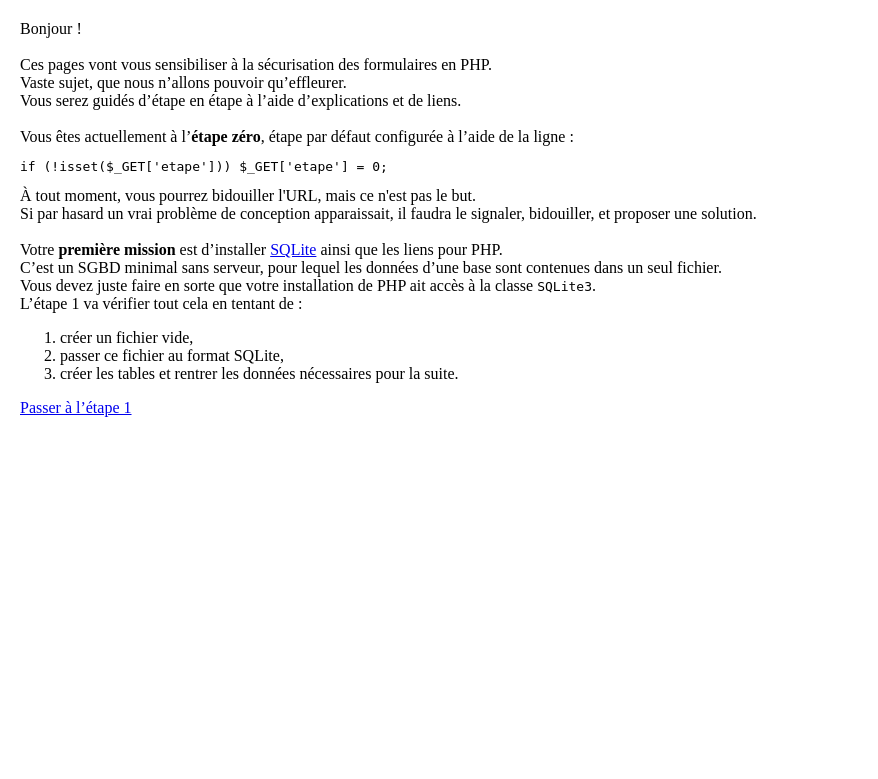
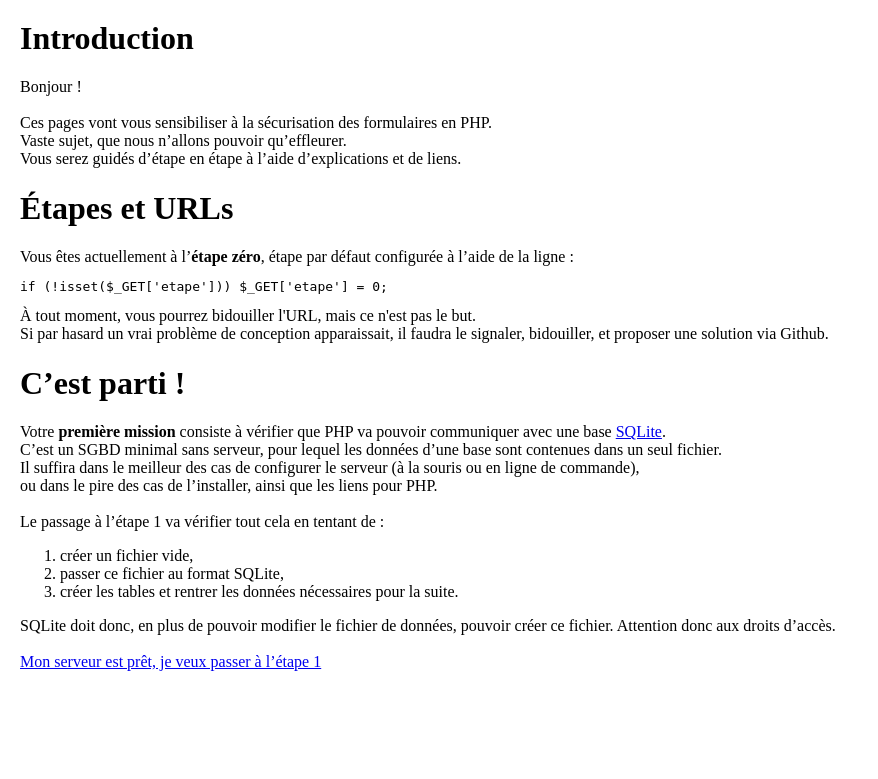
Before and after one commit to Grahack/peda-form-php, a PHP site: page /index.php in a window 1280 px wide. Shown: the top 779 px of the page, without its empty margins (0-878 px from the left). Run offline with PHP 8.4, Linux system fonts and the light colour scheme.

Commit message:
Modifs étape 0 (contenu + mise en forme avec titres).

```diff
--- a/index.php
+++ b/index.php
@@ -22,32 +22,38 @@ if (!isset($_GET['etape'])) $_GET['etape'] = 0;
 // Les pages, selon l’étape en cours:
 switch ((int)$_GET['etape']) {
 case 0: ?>
+<h1>Introduction</h1>
 Bonjour&nbsp;! <br>
 <br>
 Ces pages vont vous sensibiliser à la sécurisation des formulaires en PHP. <br>
 Vaste sujet, que nous n’allons pouvoir qu’effleurer. <br>
-Vous serez guidés d’étape en étape à l’aide d’explications et de liens. <br>
-<br>
+Vous serez guidés d’étape en étape à l’aide d’explications et de liens.
+<h1>Étapes et URLs</h1>
 Vous êtes actuellement à l’<strong>étape zéro</strong>, étape par défaut
 configurée à l’aide de la ligne :
 <pre><code>if (!isset($_GET['etape'])) $_GET['etape'] = 0;</code></pre>
 À tout moment, vous pourrez bidouiller l'URL, mais ce n'est pas le but. <br>
 Si par hasard un vrai problème de conception apparaissait, il faudra le
-signaler, bidouiller, et proposer une solution. <br>
-<br>
-Votre <strong>première mission</strong> est d’installer
-<a href="http://sqlite.org">SQLite</a> ainsi que les liens pour PHP. <br>
+signaler, bidouiller, et proposer une solution via Github.
+<h1>C’est parti&nbsp;!</h1>
+Votre <strong>première mission</strong> consiste à vérifier que PHP va pouvoir
+communiquer avec une base <a href="http://sqlite.org">SQLite</a>. <br>
 C’est un SGBD minimal sans serveur, pour lequel les données d’une base sont
 contenues dans un seul fichier. <br>
-Vous devez juste faire en sorte que votre installation de PHP ait accès à la
-classe <code>SQLite3</code>. <br>
-L’étape 1 va vérifier tout cela en tentant de&nbsp;:
+Il suffira dans le meilleur des cas de configurer le serveur (à la souris ou
+en ligne de commande), <br>
+ou dans le pire des cas de l’installer, ainsi que les liens pour PHP. <br>
+<br>
+Le passage à l’étape 1 va vérifier tout cela en tentant de&nbsp;:
 <ol>
     <li>créer un fichier vide,</li>
     <li>passer ce fichier au format SQLite,</li>
     <li>créer les tables et rentrer les données nécessaires pour la suite.</li>
 </ol>
-<a href="?etape=1">Passer à l’étape 1</a>
+SQLite doit donc, en plus de pouvoir modifier le fichier de données, pouvoir
+créer ce fichier. Attention donc aux droits d’accès. <br>
+<br >
+<a href="?etape=1">Mon serveur est prêt, je veux passer à l’étape 1</a>
 <?php
 break;
 
```
